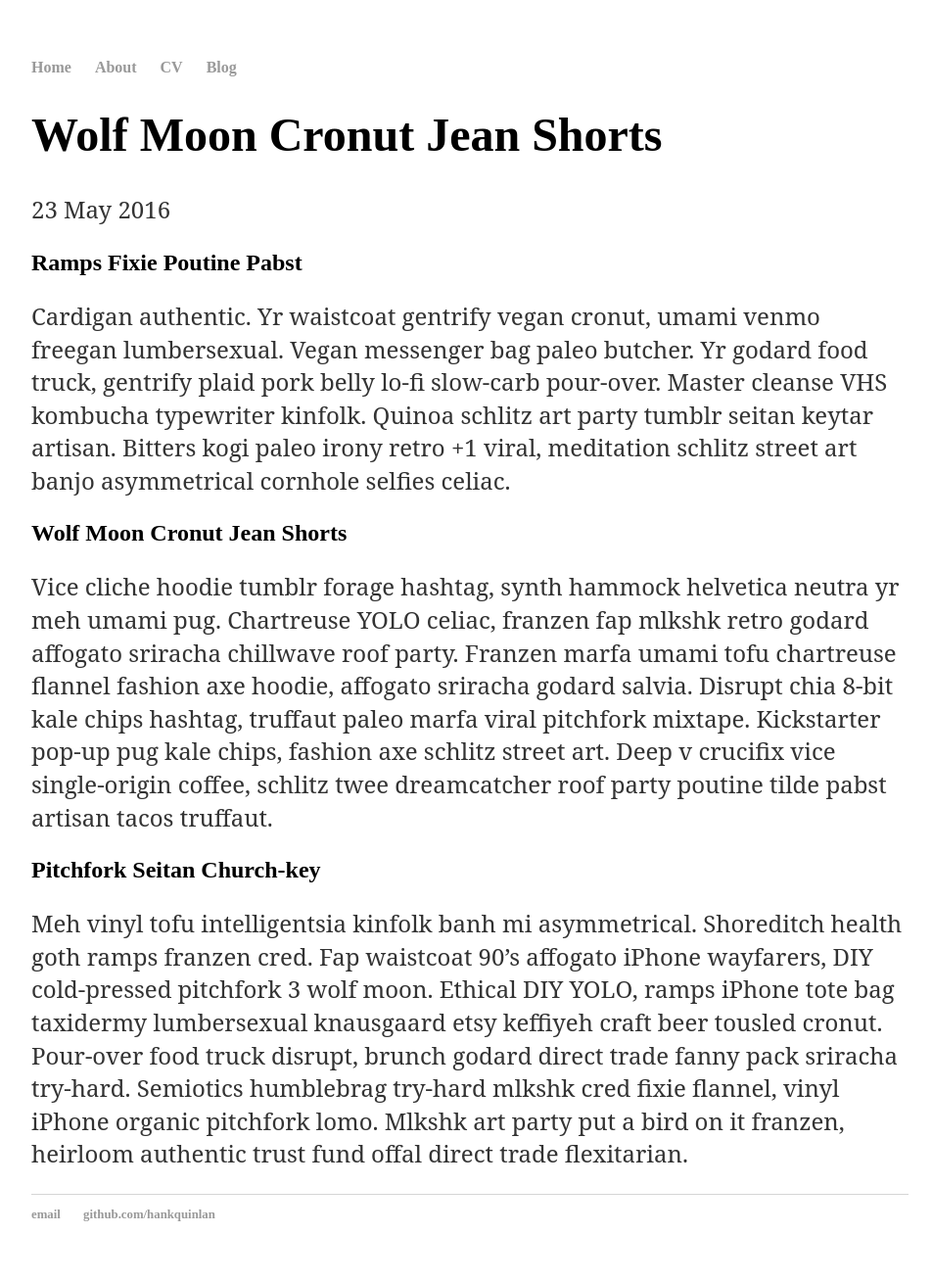
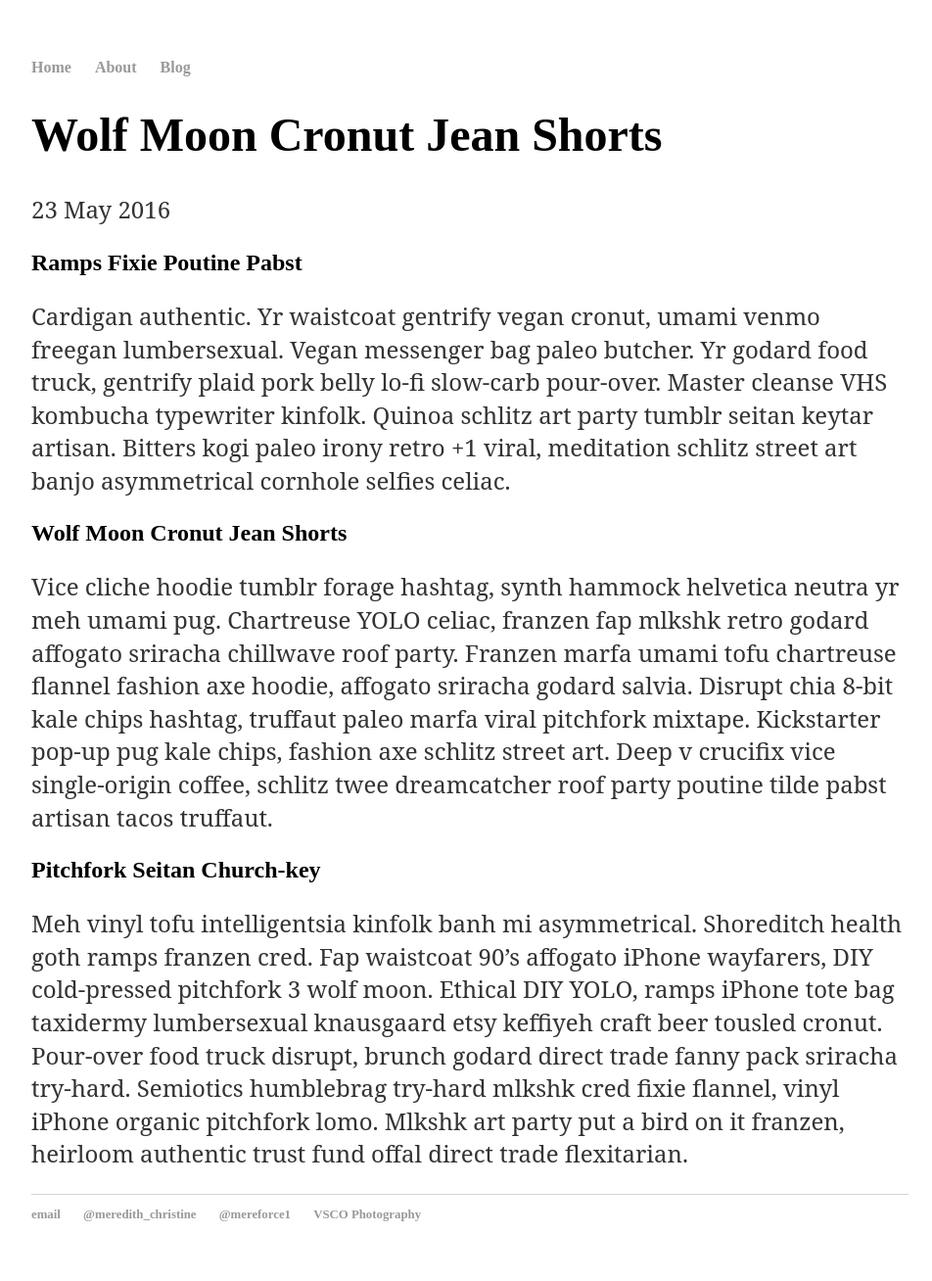
Before and after one commit to meredith-digintent/meredith-digintent.github.io, a Jekyll site: the page built from _posts/2016-05-23-wolf-moon-cronut.md, in a window 1280 px wide. Shown: the whole page at 98% size, without its empty margins (160-1112 px from the left). Built offline with Jekyll 4.4.1, drawn with Linux system fonts in a browser that asks for light colours.

Commit message:
update links on home page

```diff
--- a/_layouts/default.html
+++ b/_layouts/default.html
@@ -10,7 +10,6 @@
 	    		<ul>
 	        		<li><a href="/">Home</a></li>
 		        	<li><a href="/about">About</a></li>
-	        		<li><a href="/cv">CV</a></li>
 	        		<li><a href="/blog">Blog</a></li>
 	    		</ul>
 			</nav>
@@ -21,8 +20,10 @@
 			</div><!-- /.container -->
 			<footer>
 	    		<ul>
-	        		<li><a href="mailto:hankquinlanhub@gmail.com">email</a></li>
-	        		<li><a href="https://github.com/hankquinlan">github.com/hankquinlan</a></li>
+	        		<li><a href="mailto:overmyer.meredith@gmail.com">email</a></li>
+	        		<li><a href="https://instagram.com/meredith_christine">@meredith_christine</a></li>
+	        		<li><a href="https://twitter.com/mereforce1">@mereforce1</a></li>
+	        		<li><a href="http://vsco.co/meredith_christine/">VSCO Photography</a></li>
 				</ul>
 			</footer>
 		</body>
```
